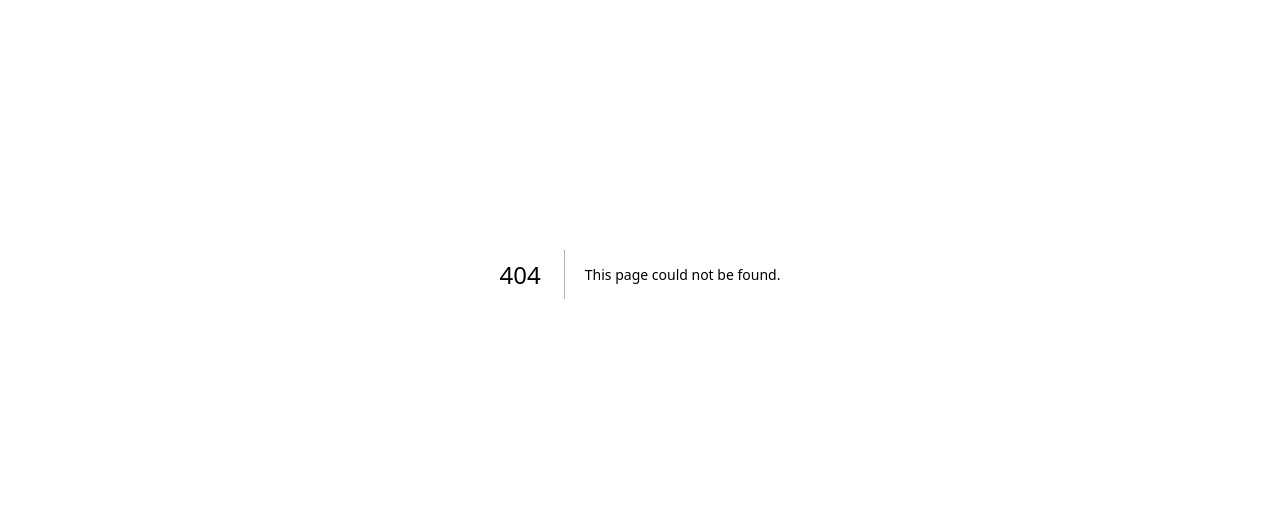
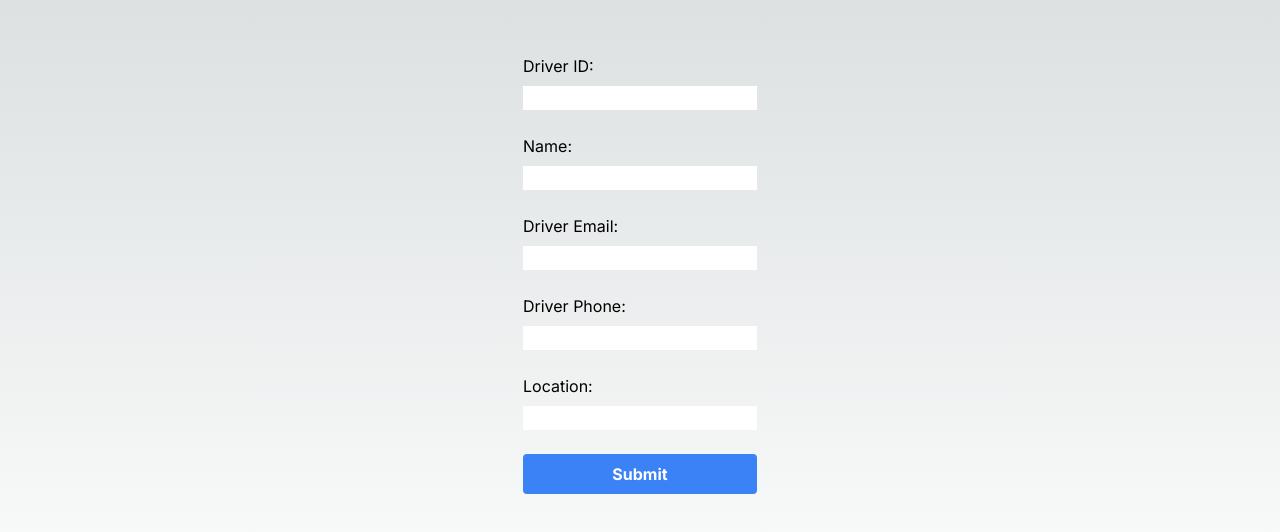
Before and after one commit to arduR-O/motorq, a Next.js app: page /create in a window 1280 px wide. Before the commit this address had no page. Shown: the part 126-658 px from the top of the page. Built offline with nearby package versions, Linux system fonts and the light colour scheme.

Commit message:
feat: login page, home page

```diff
--- a/package.json
+++ b/package.json
@@ -9,9 +9,11 @@
     "lint": "next lint"
   },
   "dependencies": {
+    "dotenv": "^16.4.5",
+    "next": "14.2.5",
+    "pg": "^8.12.0",
     "react": "^18",
-    "react-dom": "^18",
-    "next": "14.2.5"
+    "react-dom": "^18"
   },
   "devDependencies": {
     "postcss": "^8",
--- /dev/null
+++ b/src/app/create/page.jsx
@@ -0,0 +1,112 @@
+"use client"
+import { useState } from "react";
+
+const Create = () => {
+  const [driverId, setDriverId] = useState("");
+  const [name, setName] = useState("");
+  const [driverEmail, setDriverEmail] = useState("");
+  const [driverPhone, setDriverPhone] = useState("");
+  const [location, setLocation] = useState("");
+
+  const handleDriverIdChange = (e) => {
+    setDriverId(e.target.value);
+  };
+
+  const handleNameChange = (e) => {
+    setName(e.target.value);
+  };
+
+  const handleDriverEmailChange = (e) => {
+    setDriverEmail(e.target.value);
+  };
+
+  const handleDriverPhoneChange = (e) => {
+    setDriverPhone(e.target.value);
+  };
+
+  const handleLocationChange = (e) => {
+    setLocation(e.target.value);
+  };
+
+  return (
+
+    <main className="h-screen w-screen flex justify-center items-center">
+    <div>
+        <form className="flex flex-col gap-6">
+            <div className="flex flex-col gap-2">
+                <label htmlFor="driverId">Driver ID:</label>
+                <input
+                    className="text-black"
+                    type="text"
+                    id="driverId"
+                    name="driverId"
+                    required
+                    value={driverId}
+                    onChange={handleDriverIdChange}
+                />
+            </div>
+
+            <div className="flex flex-col gap-2">
+                <label htmlFor="name">Name:</label>
+                <input
+                    className="text-black"
+                    type="text"
+                    id="name"
+                    name="name"
+                    required
+                    value={name}
+                    onChange={handleNameChange}
+                />
+            </div>
+
+            <div className="flex flex-col gap-2">
+                <label htmlFor="driverEmail">Driver Email:</label>
+                <input
+                    className="text-black"
+                    type="email"
+                    id="driverEmail"
+                    name="driverEmail"
+                    required
+                    value={driverEmail}
+                    onChange={handleDriverEmailChange}
+                />
+            </div>
+
+            <div className="flex flex-col gap-2">
+                <label htmlFor="driverPhone">Driver Phone:</label>
+                <input
+                    className="text-black"
+                    type="tel"
+                    id="driverPhone"
+                    name="driverPhone"
+                    required
+                    value={driverPhone}
+                    onChange={handleDriverPhoneChange}
+                />
+            </div>
+
+            <div className="flex flex-col gap-2">
+                <label htmlFor="location">Location:</label>
+                <input
+                    className="text-black"
+                    type="text"
+                    id="location"
+                    name="location"
+                    value={location}
+                    onChange={handleLocationChange}
+                />
+            </div>
+
+            <button
+                type="submit"
+                className="bg-blue-500 hover:bg-blue-700 text-white font-bold py-2 px-4 rounded"
+            >
+                Submit
+            </button>
+        </form>
+    </div>
+    </main>
+  );
+};
+
+export default Create;
--- /dev/null
+++ b/src/app/home/page.jsx
@@ -0,0 +1,17 @@
+import Link from "next/link";
+const Home = () => {
+    return (
+
+        <main className="h-screen w-screen flex justify-center items-center">
+        <div className="flex flex-col gap-6">
+            <Link href="/create">
+            <button className="bg-blue-500 hover:bg-blue-700 text-white font-bold py-2 px-4 rounded">Create</button>
+            </Link>
+            <button className="bg-blue-500 hover:bg-blue-700 text-white font-bold py-2 px-4 rounded">Drivers</button>
+            <button className="bg-blue-500 hover:bg-blue-700 text-white font-bold py-2 px-4 rounded">Vehicles</button>
+        </div>
+        </main>
+     );
+}
+
+export default Home;
--- a/src/app/page.js
+++ b/src/app/page.js
@@ -1,113 +1,42 @@
+"use client";
+import { useState } from "react";
 import Image from "next/image";
+import Link from "next/link";
 
 export default function Home() {
+  const [username, setUsername] = useState("");
+  const [password, setPassword] = useState("");
+
+  const handleUsernameChange = (e) => setUsername(e.target.value);
+  const handlePasswordChange = (e) => setPassword(e.target.value);
+
   return (
-    <main className="flex min-h-screen flex-col items-center justify-between p-24">
-      <div className="z-10 max-w-5xl w-full items-center justify-between font-mono text-sm lg:flex">
-        <p className="fixed left-0 top-0 flex w-full justify-center border-b border-gray-300 bg-gradient-to-b from-zinc-200 pb-6 pt-8 backdrop-blur-2xl dark:border-neutral-800 dark:bg-zinc-800/30 dark:from-inherit lg:static lg:w-auto  lg:rounded-xl lg:border lg:bg-gray-200 lg:p-4 lg:dark:bg-zinc-800/30">
-          Get started by editing&nbsp;
-          <code className="font-mono font-bold">src/app/page.js</code>
-        </p>
-        <div className="fixed bottom-0 left-0 flex h-48 w-full items-end justify-center bg-gradient-to-t from-white via-white dark:from-black dark:via-black lg:static lg:h-auto lg:w-auto lg:bg-none">
-          <a
-            className="pointer-events-none flex place-items-center gap-2 p-8 lg:pointer-events-auto lg:p-0"
-            href="https://vercel.com?utm_source=create-next-app&utm_medium=appdir-template&utm_campaign=create-next-app"
-            target="_blank"
-            rel="noopener noreferrer"
+    <main className="flex min-h-screen flex-col items-center justify-center p-24 text-black">
+      <form className="flex flex-col items-center">
+        <input
+          type="text"
+          placeholder="Username"
+          className="mb-4"
+          value={username}
+          onChange={handleUsernameChange}
+        />
+        <input
+          type="password"
+          placeholder="Password"
+          className="mb-4"
+          value={password}
+          onChange={handlePasswordChange}
+        />
+        <Link href="/home">
+          <button
+            type="submit"
+            className="bg-blue-500 hover:bg-blue-700 text-white font-bold py-2 px-4 rounded"
+            disabled={!username || !password}
           >
-            By{" "}
-            <Image
-              src="/vercel.svg"
-              alt="Vercel Logo"
-              className="dark:invert"
-              width={100}
-              height={24}
-              priority
-            />
-          </a>
-        </div>
-      </div>
-
-      <div className="relative flex place-items-center before:absolute before:h-[300px] before:w-full sm:before:w-[480px] before:-translate-x-1/2 before:rounded-full before:bg-gradient-radial before:from-white before:to-transparent before:blur-2xl before:content-[''] after:absolute after:-z-20 after:h-[180px] after:w-full sm:after:w-[240px] after:translate-x-1/3 after:bg-gradient-conic after:from-sky-200 after:via-blue-200 after:blur-2xl after:content-[''] before:dark:bg-gradient-to-br before:dark:from-transparent before:dark:to-blue-700 before:dark:opacity-10 after:dark:from-sky-900 after:dark:via-[#0141ff] after:dark:opacity-40 before:lg:h-[360px] z-[-1]">
-        <Image
-          className="relative dark:drop-shadow-[0_0_0.3rem_#ffffff70] dark:invert"
-          src="/next.svg"
-          alt="Next.js Logo"
-          width={180}
-          height={37}
-          priority
-        />
-      </div>
-
-      <div className="mb-32 grid text-center lg:max-w-5xl lg:w-full lg:mb-0 lg:grid-cols-4 lg:text-left">
-        <a
-          href="https://nextjs.org/docs?utm_source=create-next-app&utm_medium=appdir-template&utm_campaign=create-next-app"
-          className="group rounded-lg border border-transparent px-5 py-4 transition-colors hover:border-gray-300 hover:bg-gray-100 hover:dark:border-neutral-700 hover:dark:bg-neutral-800/30"
-          target="_blank"
-          rel="noopener noreferrer"
-        >
-          <h2 className={`mb-3 text-2xl font-semibold`}>
-            Docs{" "}
-            <span className="inline-block transition-transform group-hover:translate-x-1 motion-reduce:transform-none">
-              -&gt;
-            </span>
-          </h2>
-          <p className={`m-0 max-w-[30ch] text-sm opacity-50`}>
-            Find in-depth information about Next.js features and API.
-          </p>
-        </a>
-
-        <a
-          href="https://nextjs.org/learn?utm_source=create-next-app&utm_medium=appdir-template-tw&utm_campaign=create-next-app"
-          className="group rounded-lg border border-transparent px-5 py-4 transition-colors hover:border-gray-300 hover:bg-gray-100 hover:dark:border-neutral-700 hover:dark:bg-neutral-800 hover:dark:bg-opacity-30"
-          target="_blank"
-          rel="noopener noreferrer"
-        >
-          <h2 className={`mb-3 text-2xl font-semibold`}>
-            Learn{" "}
-            <span className="inline-block transition-transform group-hover:translate-x-1 motion-reduce:transform-none">
-              -&gt;
-            </span>
-          </h2>
-          <p className={`m-0 max-w-[30ch] text-sm opacity-50`}>
-            Learn about Next.js in an interactive course with&nbsp;quizzes!
-          </p>
-        </a>
-
-        <a
-          href="https://vercel.com/templates?framework=next.js&utm_source=create-next-app&utm_medium=appdir-template&utm_campaign=create-next-app"
-          className="group rounded-lg border border-transparent px-5 py-4 transition-colors hover:border-gray-300 hover:bg-gray-100 hover:dark:border-neutral-700 hover:dark:bg-neutral-800/30"
-          target="_blank"
-          rel="noopener noreferrer"
-        >
-          <h2 className={`mb-3 text-2xl font-semibold`}>
-            Templates{" "}
-            <span className="inline-block transition-transform group-hover:translate-x-1 motion-reduce:transform-none">
-              -&gt;
-            </span>
-          </h2>
-          <p className={`m-0 max-w-[30ch] text-sm opacity-50`}>
-            Explore starter templates for Next.js.
-          </p>
-        </a>
-
-        <a
-          href="https://vercel.com/new?utm_source=create-next-app&utm_medium=appdir-template&utm_campaign=create-next-app"
-          className="group rounded-lg border border-transparent px-5 py-4 transition-colors hover:border-gray-300 hover:bg-gray-100 hover:dark:border-neutral-700 hover:dark:bg-neutral-800/30"
-          target="_blank"
-          rel="noopener noreferrer"
-        >
-          <h2 className={`mb-3 text-2xl font-semibold`}>
-            Deploy{" "}
-            <span className="inline-block transition-transform group-hover:translate-x-1 motion-reduce:transform-none">
-              -&gt;
-            </span>
-          </h2>
-          <p className={`m-0 max-w-[30ch] text-sm opacity-50 text-balance`}>
-            Instantly deploy your Next.js site to a shareable URL with Vercel.
-          </p>
-        </a>
-      </div>
+            Submit
+          </button>
+        </Link>
+      </form>
     </main>
   );
 }
```
Also changed, not shown: 1 other file (tests, documents, lock files or other folders).
